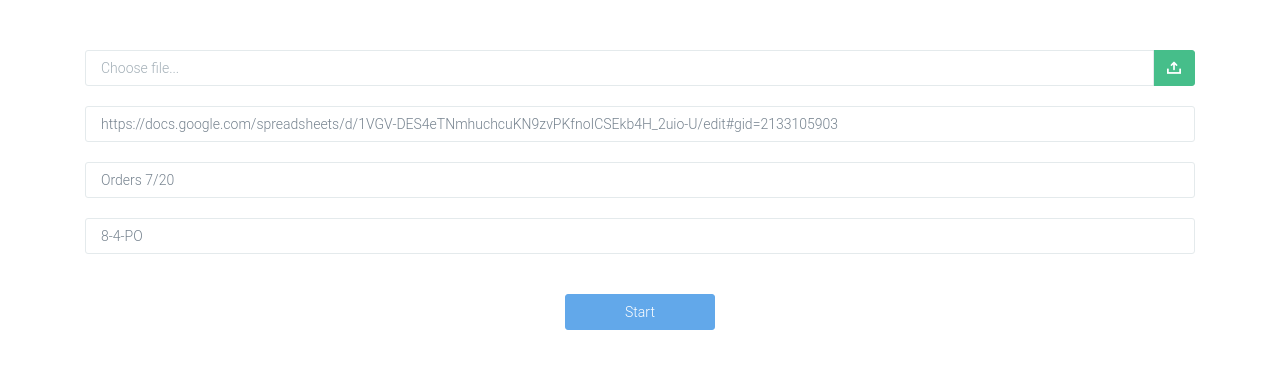
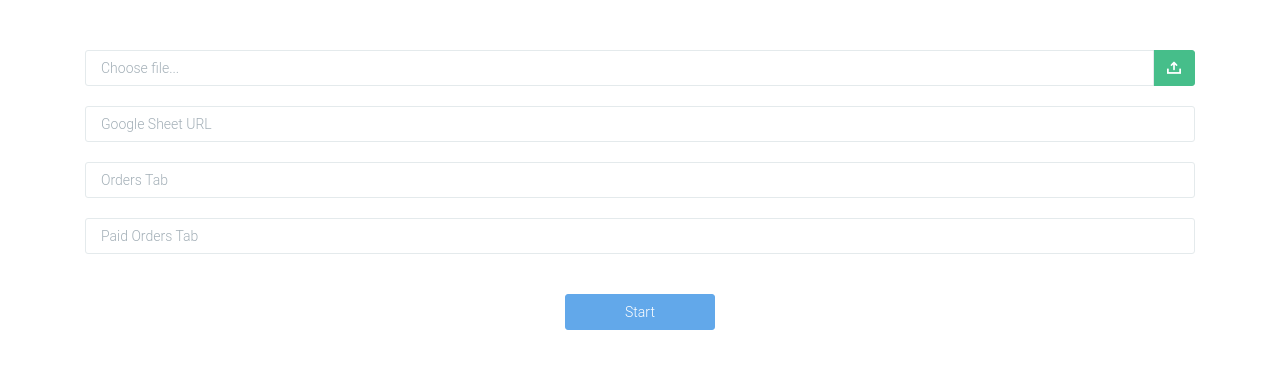
Before and after one commit to Eagle19243/ecom-payout-summary, a browser extension: page public/html/options.html in a window 1280 px wide. Drawn offline with Linux system fonts and the light colour scheme.

Commit message:
remove preset values

```diff
--- a/public/html/options.html
+++ b/public/html/options.html
@@ -26,9 +26,9 @@
                 </span>
             </div>
         </div>
-        <input type="text" class="form-control" id="sheet_url" placeholder="Google Sheet URL" value="https://docs.google.com/spreadsheets/d/1VGV-DES4eTNmhuchcuKN9zvPKfnoICSEkb4H_2uio-U/edit#gid=2133105903">
-        <input type="text" class="form-control" id="orders_tab" placeholder="Orders Tab" value="Orders 7/20">
-        <input type="text" class="form-control" id="paid_orders_tab" placeholder="Paid Orders Tab" value="8-4-PO">
+        <input type="text" class="form-control" id="sheet_url" placeholder="Google Sheet URL">
+        <input type="text" class="form-control" id="orders_tab" placeholder="Orders Tab">
+        <input type="text" class="form-control" id="paid_orders_tab" placeholder="Paid Orders Tab">
         <button type="button" class="btn btn-primary ladda-button btn-start" data-style="slide-right">Start</button>
     </div>
 </body>
```
